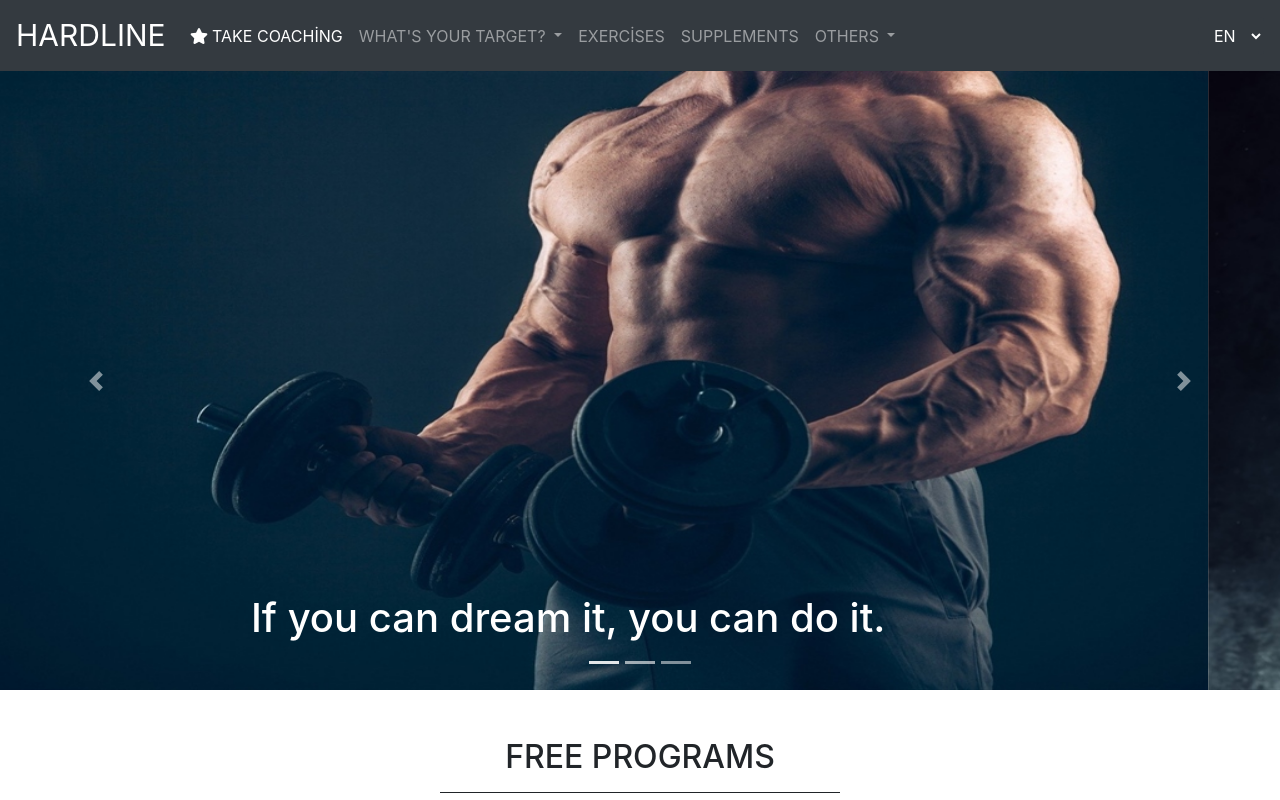
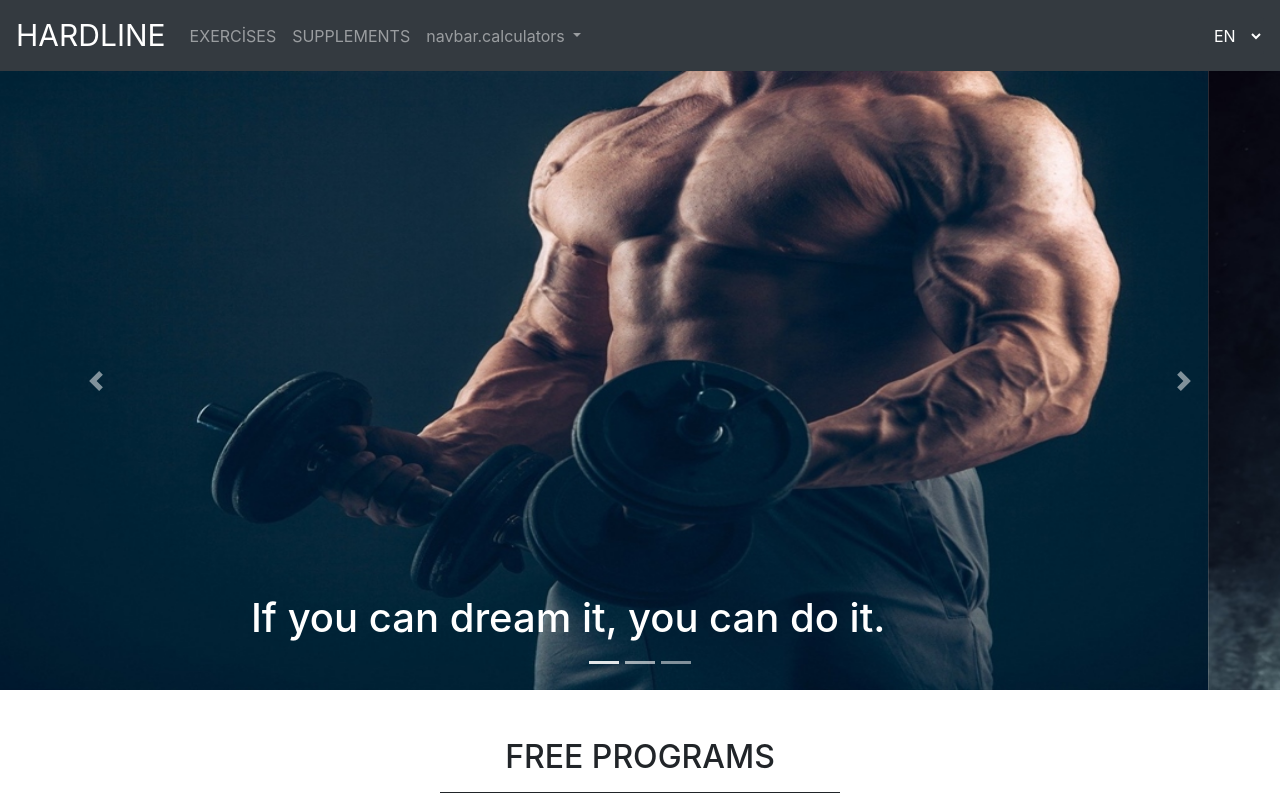
Before and after one commit to kerimkuscu/hardline-fitness-frontend, a Vue app: page / in a window 1280 px wide. Shown: the top 800 px of the page. Built offline with nearby package versions, Linux system fonts and the light colour scheme.

Commit message:
refactor: delete some link in navbar

```diff
--- a/src/components/layout/navbar.vue
+++ b/src/components/layout/navbar.vue
@@ -15,35 +15,13 @@
 
     <div id="navbarSupportedContent" class="collapse navbar-collapse">
       <ul class="navbar-nav mr-auto">
-        <li class="nav-item active">
-          <a class="nav-link" href="#"><i class="fas fa-star" /> {{ $t('navbar.take_coaching') }}</a>
-        </li>
 
-        <li class="nav-item dropdown">
-          <a
-            id="target"
-            class="nav-link dropdown-toggle"
-            href="#"
-            role="button"
-            data-toggle="dropdown"
-            aria-haspopup="true"
-            aria-expanded="false"
-          >
-            {{ $t('navbar.target') }}
-          </a>
-          <div class="dropdown-menu" aria-labelledby="target">
-            <a class="dropdown-item" href="#">{{ $t('navbar.target_menu.body_building') }}</a>
-            <a class="dropdown-item" href="#">{{ $t('navbar.target_menu.burning_oil') }}</a>
-            <a class="dropdown-item" href="#">{{ $t('navbar.target_menu.strengthened') }}</a>
-          </div>
+        <li class="nav-item">
+          <a class="nav-link" href="/exercises">{{ $t('navbar.exercises') }}</a>
         </li>
 
         <li class="nav-item">
-          <a class="nav-link" href="#">{{ $t('navbar.exercises') }}</a>
-        </li>
-
-        <li class="nav-item">
-          <a class="nav-link" href="#">{{ $t('navbar.supplements') }}</a>
+          <a class="nav-link" href="https://www.supplementler.com/">{{ $t('navbar.supplements') }}</a>
         </li>
 
         <li class="nav-item dropdown">
@@ -56,12 +34,13 @@
             aria-haspopup="true"
             aria-expanded="false"
           >
-            {{ $t('navbar.others') }}
+            {{ $t('navbar.calculators') }}
           </a>
           <div class="dropdown-menu" aria-labelledby="others">
-            <a class="dropdown-item" href="#">{{ $t('navbar.target_menu.body_building') }}</a>
-            <a class="dropdown-item" href="#">{{ $t('navbar.target_menu.burning_oil') }}</a>
-            <a class="dropdown-item" href="#">{{ $t('navbar.target_menu.strengthened') }}</a>
+            <a class="dropdown-item" href="https://www.agirsaglam.com/ideal-kilo/">{{ $t('navbar.calculators_menu.ideal_weight_calculation') }}</a>
+            <a class="dropdown-item" href="https://www.agirsaglam.com/vucut-yag-orani-hesaplama/">{{ $t('navbar.calculators_menu.body_fat_ratio') }}</a>
+            <a class="dropdown-item" href="https://www.agirsaglam.com/gunluk-kalori-ihtiyaci-hesaplama/">{{ $t('navbar.calculators_menu.daily_calorie_needs') }}</a>
+            <a class="dropdown-item" href="https://www.agirsaglam.com/vucut-kitle-indeksi-bmi/">{{ $t('navbar.calculators_menu.body_mass_index') }}</a>
           </div>
         </li>
       </ul>
```
